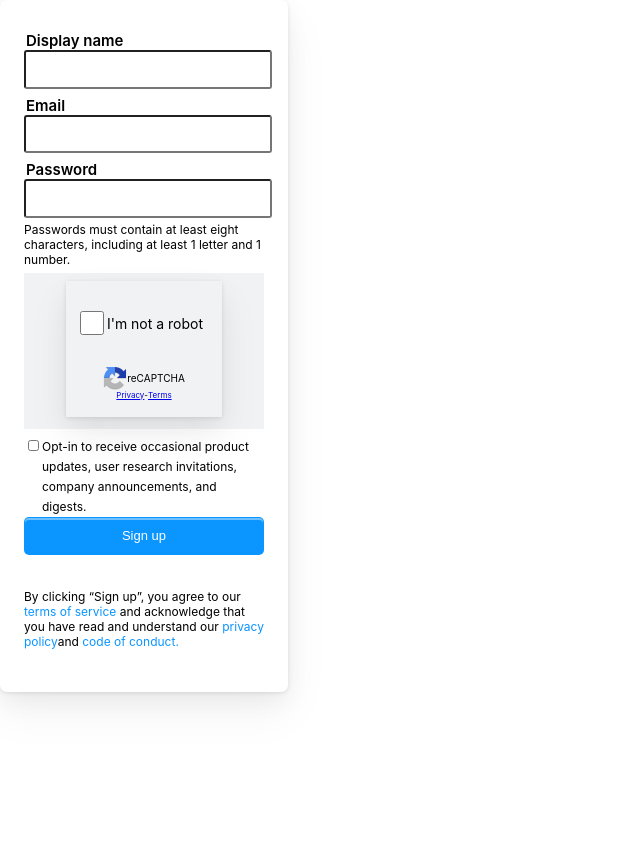
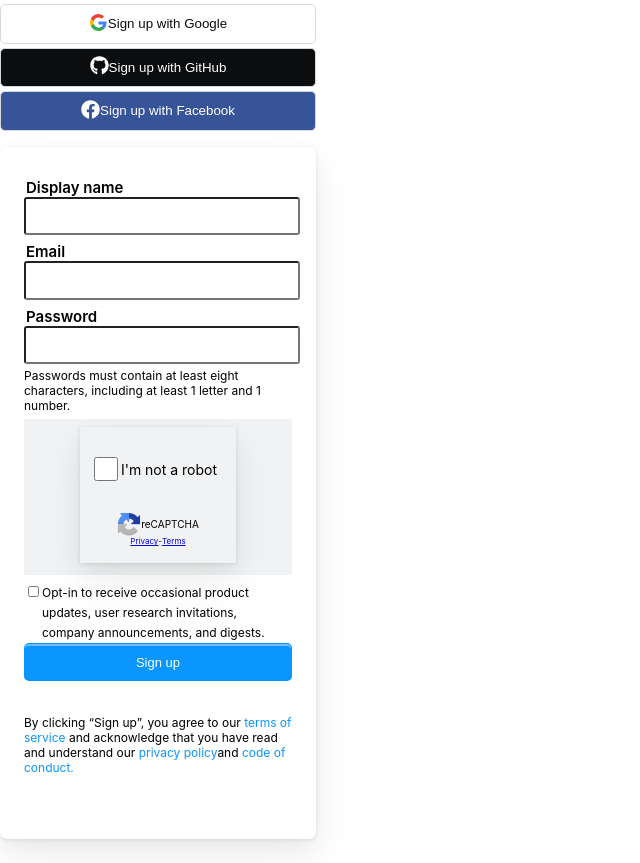
Before and after one commit to codestates-seb/seb44_pre_014, a React (Create React App) app in the folder client/: page /signup in a window 1280 px wide. Shown: the whole page, without its empty margins (0-640 px from the left). Before the commit the page ends 800 px from the top, so only its background shows below. Built offline with nearby package versions, Linux system fonts and the light colour scheme.

Commit message:
feat: Oauth 버튼 폼  구현

```diff
--- /dev/null
+++ b/client/src/feature/Signup/Oauth.tsx
@@ -0,0 +1,123 @@
+import styled from 'styled-components';
+
+const Oauth = () => {
+  return (
+    <StyledOauth>
+      <div>
+        <Button
+          bgColor="var(--white)"
+          color="var(--black)"
+          hoverBgColor="var(--black-025)"
+        >
+          <span>
+            <SvgSection
+              aria-hidden="true"
+              width="18"
+              height="18"
+              viewBox="0 0 18 18"
+            >
+              <path
+                fill="#4285F4"
+                d="M16.51 8H8.98v3h4.3c-.18 1-.74 1.48-1.6 2.04v2.01h2.6a7.8 7.8 0 0 0 2.38-5.88c0-.57-.05-.66-.15-1.18Z"
+              ></path>
+              <path
+                fill="#34A853"
+                d="M8.98 17c2.16 0 3.97-.72 5.3-1.94l-2.6-2a4.8 4.8 0 0 1-7.18-2.54H1.83v2.07A8 8 0 0 0 8.98 17Z"
+              ></path>
+              <path
+                fill="#FBBC05"
+                d="M4.5 10.52a4.8 4.8 0 0 1 0-3.04V5.41H1.83a8 8 0 0 0 0 7.18l2.67-2.07Z"
+              ></path>
+              <path
+                fill="#EA4335"
+                d="M8.98 4.18c1.17 0 2.23.4 3.06 1.2l2.3-2.3A8 8 0 0 0 1.83 5.4L4.5 7.49a4.77 4.77 0 0 1 4.48-3.3Z"
+              ></path>
+            </SvgSection>
+          </span>
+          Sign up with Google
+        </Button>
+      </div>
+      <div>
+        <Button
+          bgColor="var(--black)"
+          color="var(--white)"
+          hoverBgColor="var(--black-800)"
+        >
+          <span>
+            <SvgSection
+              aria-hidden="true"
+              focusable="false"
+              data-prefix="fab"
+              data-icon="github"
+              role="img"
+              xmlns="http://www.w3.org/2000/svg"
+              viewBox="0 0 496 512"
+            >
+              <path
+                fill="currentColor"
+                d="M165.9 397.4c0 2-2.3 3.6-5.2 3.6-3.3.3-5.6-1.3-5.6-3.6 0-2 2.3-3.6 5.2-3.6 3-.3 5.6 1.3 5.6 3.6zm-31.1-4.5c-.7 2 1.3 4.3 4.3 4.9 2.6 1 5.6 0 6.2-2s-1.3-4.3-4.3-5.2c-2.6-.7-5.5.3-6.2 2.3zm44.2-1.7c-2.9.7-4.9 2.6-4.6 4.9.3 2 2.9 3.3 5.9 2.6 2.9-.7 4.9-2.6 4.6-4.6-.3-1.9-3-3.2-5.9-2.9zM244.8 8C106.1 8 0 113.3 0 252c0 110.9 69.8 205.8 169.5 239.2 12.8 2.3 17.3-5.6 17.3-12.1 0-6.2-.3-40.4-.3-61.4 0 0-70 15-84.7-29.8 0 0-11.4-29.1-27.8-36.6 0 0-22.9-15.7 1.6-15.4 0 0 24.9 2 38.6 25.8 21.9 38.6 58.6 27.5 72.9 20.9 2.3-16 8.8-27.1 16-33.7-55.9-6.2-112.3-14.3-112.3-110.5 0-27.5 7.6-41.3 23.6-58.9-2.6-6.5-11.1-33.3 2.6-67.9 20.9-6.5 69 27 69 27 20-5.6 41.5-8.5 62.8-8.5s42.8 2.9 62.8 8.5c0 0 48.1-33.6 69-27 13.7 34.7 5.2 61.4 2.6 67.9 16 17.7 25.8 31.5 25.8 58.9 0 96.5-58.9 104.2-114.8 110.5 9.2 7.9 17 22.9 17 46.4 0 33.7-.3 75.4-.3 83.6 0 6.5 4.6 14.4 17.3 12.1C428.2 457.8 496 362.9 496 252 496 113.3 383.5 8 244.8 8zM97.2 352.9c-1.3 1-1 3.3.7 5.2 1.6 1.6 3.9 2.3 5.2 1 1.3-1 1-3.3-.7-5.2-1.6-1.6-3.9-2.3-5.2-1zm-10.8-8.1c-.7 1.3.3 2.9 2.3 3.9 1.6 1 3.6.7 4.3-.7.7-1.3-.3-2.9-2.3-3.9-2-.6-3.6-.3-4.3.7zm32.4 35.6c-1.6 1.3-1 4.3 1.3 6.2 2.3 2.3 5.2 2.6 6.5 1 1.3-1.3.7-4.3-1.3-6.2-2.2-2.3-5.2-2.6-6.5-1zm-11.4-14.7c-1.6 1-1.6 3.6 0 5.9 1.6 2.3 4.3 3.3 5.6 2.3 1.6-1.3 1.6-3.9 0-6.2-1.4-2.3-4-3.3-5.6-2z"
+              ></path>
+            </SvgSection>
+          </span>
+          Sign up with GitHub
+        </Button>
+      </div>
+      <div>
+        <Button bgColor="#385499" color="var(--white)" hoverBgColor="#314a86">
+          <span>
+            <SvgSection
+              aria-hidden="true"
+              focusable="false"
+              data-prefix="fab"
+              data-icon="facebook"
+              role="img"
+              xmlns="http://www.w3.org/2000/svg"
+              viewBox="0 0 512 512"
+            >
+              <path
+                fill="currentColor"
+                d="M504 256C504 119 393 8 256 8S8 119 8 256c0 123.78 90.69 226.38 209.25 245V327.69h-63V256h63v-54.64c0-62.15 37-96.48 93.67-96.48 27.14 0 55.52 4.84 55.52 4.84v61h-31.28c-30.8 0-40.41 19.12-40.41 38.73V256h68.78l-11 71.69h-57.78V501C413.31 482.38 504 379.78 504 256z"
+              ></path>
+            </SvgSection>
+          </span>
+          Sign up with Facebook
+        </Button>
+      </div>
+    </StyledOauth>
+  );
+};
+
+export default Oauth;
+
+const StyledOauth = styled.div`
+  width: 316px;
+  margin-bottom: 16px;
+`;
+
+type ButtonProps = {
+  bgColor: string;
+  color: string;
+  hoverBgColor: string;
+};
+const Button = styled.button<ButtonProps>`
+  width: 100%;
+  height: 39.5px;
+  margin: 4px 0px;
+  padding: 10px;
+  border-radius: 5px;
+  border: 1px solid var(--black-100);
+  background-color: ${({ bgColor }) => bgColor};
+  color: ${({ color }) => color};
+  display: flex;
+  justify-content: center;
+  align-items: center;
+  cursor: pointer;
+  &:hover {
+    background-color: ${({ hoverBgColor }) => hoverBgColor};
+  }
+`;
+
+const SvgSection = styled.svg`
+  width: 19px;
+  height: 19px;
+`;
--- a/client/src/feature/Signup/SignupForm.tsx
+++ b/client/src/feature/Signup/SignupForm.tsx
@@ -141,7 +141,7 @@
 export default SignupForm;
 
 const StyledSignupForm = styled.div`
-  width: 288px;
+  width: 316px;
   height: 692px;
   margin-bottom: 24px;
   padding: 24px;
--- a/client/src/pages/SignupPage.tsx
+++ b/client/src/pages/SignupPage.tsx
@@ -1,7 +1,13 @@
+import Oauth from 'feature/Signup/Oauth';
 import SignupForm from 'feature/Signup/SignupForm';
 
 const SignupPage = () => {
-  return <SignupForm />;
+  return (
+    <div>
+      <Oauth />
+      <SignupForm />
+    </div>
+  );
 };
 
 export default SignupPage;
```
